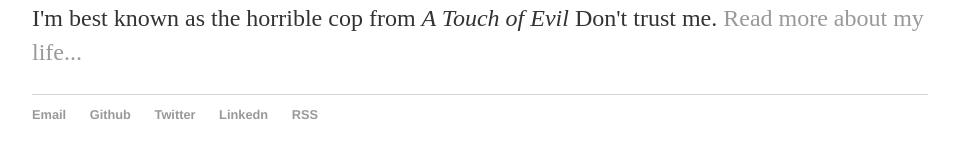
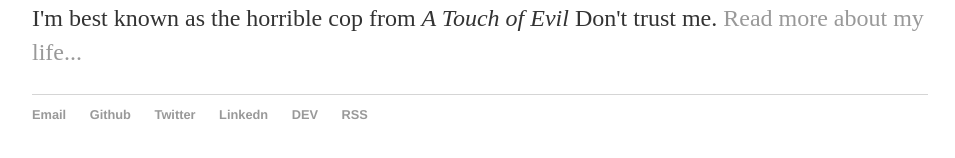
Before and after one commit to kulsoomzahra/kulsoomzahra.github.io, a Jekyll site: the page built from index.html, in a window 1280 px wide. Shown: the part 195-353 px from the top of the page, without its empty margins (160-1115 px from the left). Built offline with Jekyll 4.4.1, drawn with Linux system fonts in a browser that asks for light colours.

Commit message:
Update default.html

```diff
--- a/_layouts/default.html
+++ b/_layouts/default.html
@@ -25,6 +25,7 @@
         		<li><a href="https://github.com/kulsoomzahra">Github</a></li>
 			<li><a href="https://twitter.com/KulsoomZahra3">Twitter</a></li>
 			<li><a href="https://www.linkedin.com/in/kulsoom-zahra-4110b9197/">Linkedn</a></li>
+			<li><a href="https://dev.to/kulsoomzahra">DEV</a></li>
 			<li><a href="blog/atom.xml">RSS</li>
 			</ul>
 		</footer>
```
